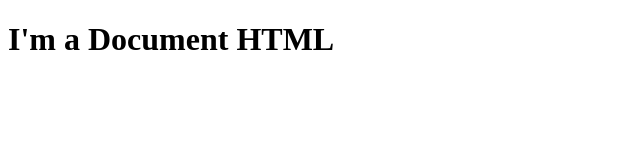
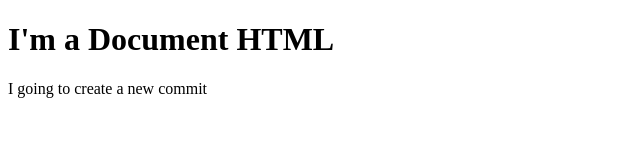
Before and after one commit to dchacon130/repo, a plain HTML site: page index.html in a window 1280 px wide. Shown: the whole page, without its empty margins (0-640 px from the left). Drawn offline with Linux system fonts and the light colour scheme.

Commit message:
Creating a commit

```diff
--- a/index.html
+++ b/index.html
@@ -5,5 +5,7 @@
 </head>
 <body>
 	<h1>I'm a Document HTML</h1>
+
+	<p>I going to create a new commit</p>
 </body>
 </html>
```
